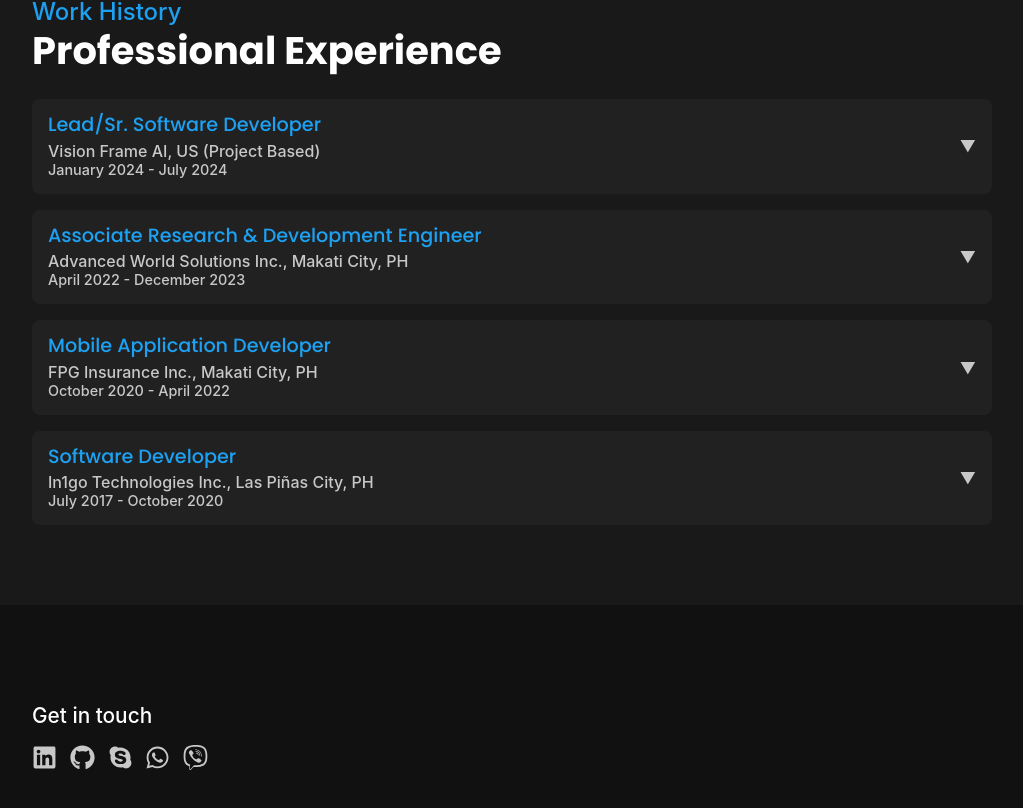
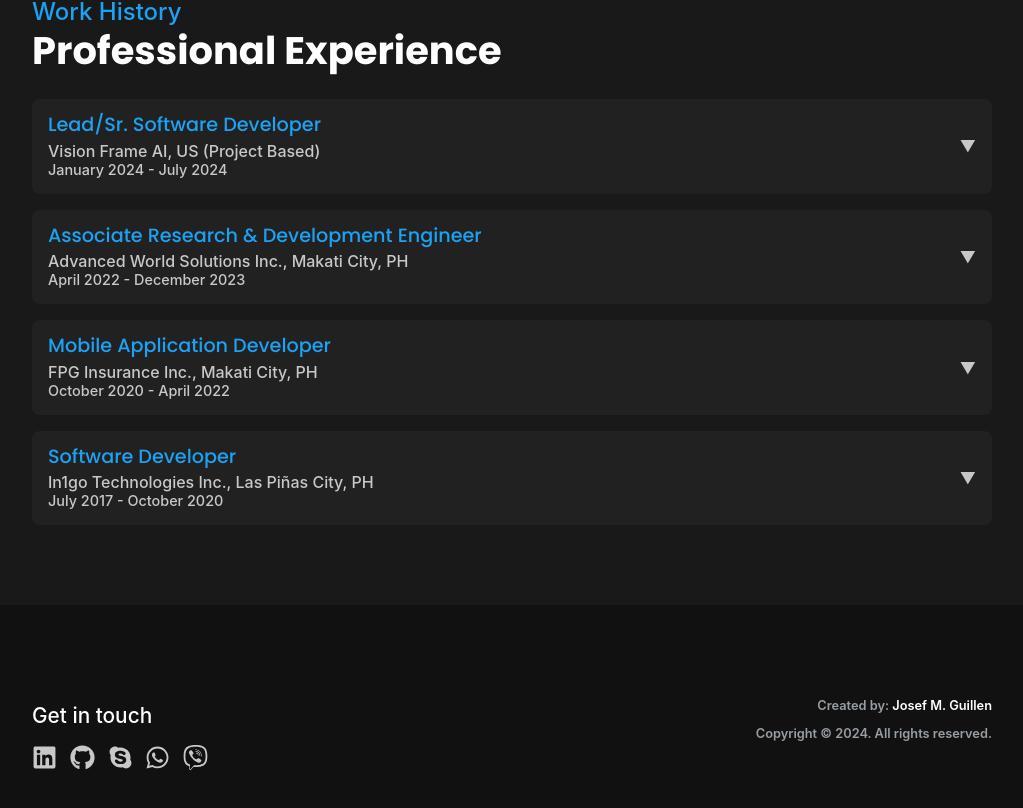
Before and after one commit to jmguillen1996/portfolio, a React (Create React App) app: page / in a window 1280 px wide. Shown: the part 2850-3658 px from the top of the page, without its empty margins (128-1151 px from the left). Built offline with nearby package versions, Linux system fonts and the light colour scheme.

Commit message:
Added creator

```diff
--- a/src/Components/Footer.js
+++ b/src/Components/Footer.js
@@ -55,7 +55,10 @@ const Footer = () => {
                         />
                     </div>
                 </div>
-                <div className="creator-container"></div>
+                <div className="creator-container">
+                    <p>Created by: <span>Josef M. Guillen</span></p>
+                    <p>Copyright © 2024. All rights reserved.</p>
+                </div>
             </div>
         </div>
     );
--- a/src/Components/Styles/Footer.css
+++ b/src/Components/Styles/Footer.css
@@ -28,3 +28,14 @@
     flex-direction: row;
     gap: 0.8rem;
 }
+
+.creator-container p {
+    color: rgb(152, 158, 164);
+    text-align: right;
+    font-size: 0.8rem;
+    font-weight: 600;
+
+    span {
+        color: white;
+    }
+}
```
